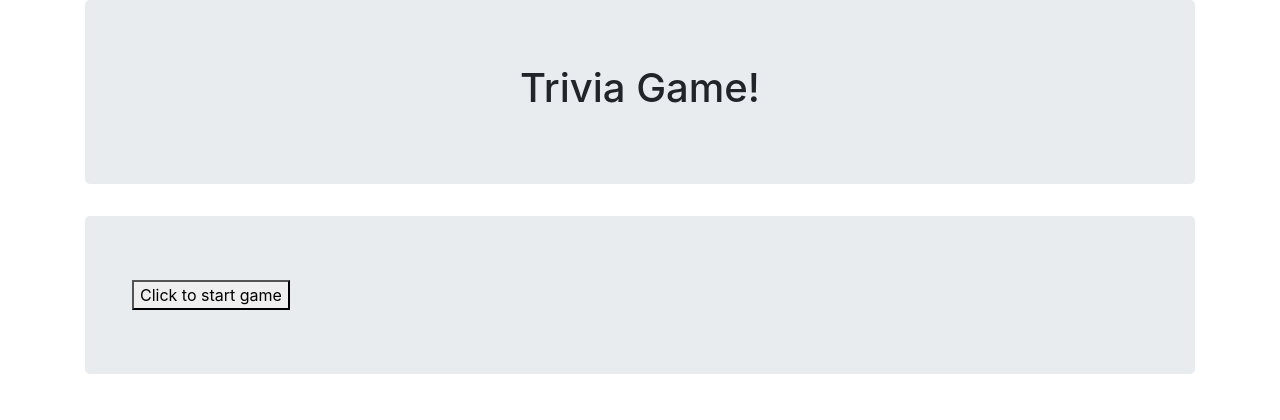
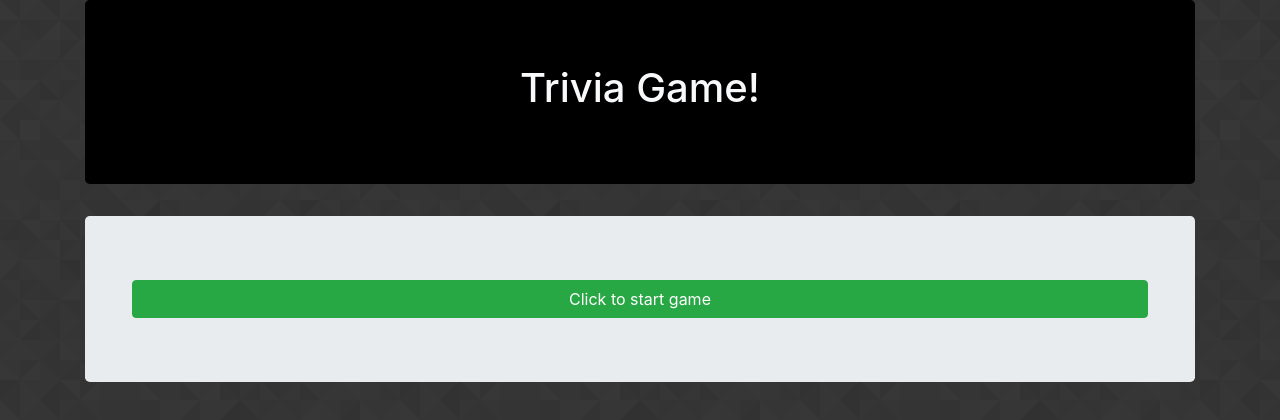
Before and after one commit to mjblee20/TriviaGame, a plain HTML site: page index.html in a window 1280 px wide. Drawn offline with nearby package versions, Linux system fonts and the light colour scheme.

Commit message:
bckgrndimg, css update, fixedjs code

```diff
--- a/assets/css/style.css
+++ b/assets/css/style.css
@@ -1,3 +1,7 @@
+body {
+    background-image: url("../images/prism.png");
+}
+
 input {
     margin: 10px;
 }
@@ -7,3 +11,7 @@ input {
     font-weight: bold;
     color: red;
 }
+
+.jumbotron.text-center {
+    background: black;
+}
--- a/assets/javascript/app.js
+++ b/assets/javascript/app.js
@@ -65,7 +65,7 @@ function gameStart() {
     $("#start").hide();
     $("#main").prepend("<h2 id='timeRemain'>Remaining Time: <span id='counter'>120 Seconds</span></h2><br>");
     for (let i = 0; i < questionSet.length; i++) {
-        $("#main").append("<h2>Q" + (i+1) + ": " + questionSet[i].question +
+        $("#main").append("<br><h2>Q" + (i+1) + ": " + questionSet[i].question +
         "</h2>");
         for (let j = 0; j < questionSet[i].answer.length; j++) {
             let inputName = "question"+i;
--- a/index.html
+++ b/index.html
@@ -3,7 +3,7 @@
 <head>
     <meta charset="UTF-8">
     <meta name="viewport" content="width=device-width, initial-scale=1.0">
-    <title>Document</title>
+    <title>Trivia Game</title>
 
     <script src="https://ajax.googleapis.com/ajax/libs/jquery/3.3.1/jquery.min.js"></script>
     <link rel="stylesheet" href="https://stackpath.bootstrapcdn.com/bootstrap/4.3.1/css/bootstrap.min.css" integrity="sha384-ggOyR0iXCbMQv3Xipma34MD+dH/1fQ784/j6cY/iJTQUOhcWr7x9JvoRxT2MZw1T" crossorigin="anonymous">
@@ -15,12 +15,12 @@
 
     <div class="container">
         <div class="jumbotron text-center">
-            <h1>Trivia Game!</h1>
+            <h1 class="text-light">Trivia Game!</h1>
         </div>
 
         <div class="jumbotron">
             <div class="col" id="main">
-                <button id="start">Click to start game</button>
+                <button class="btn btn-success btn-block" id="start">Click to start game</button>
             </div>
         </div>
     </div>
```
Also changed, not shown: assets/images/prism.png (added).
